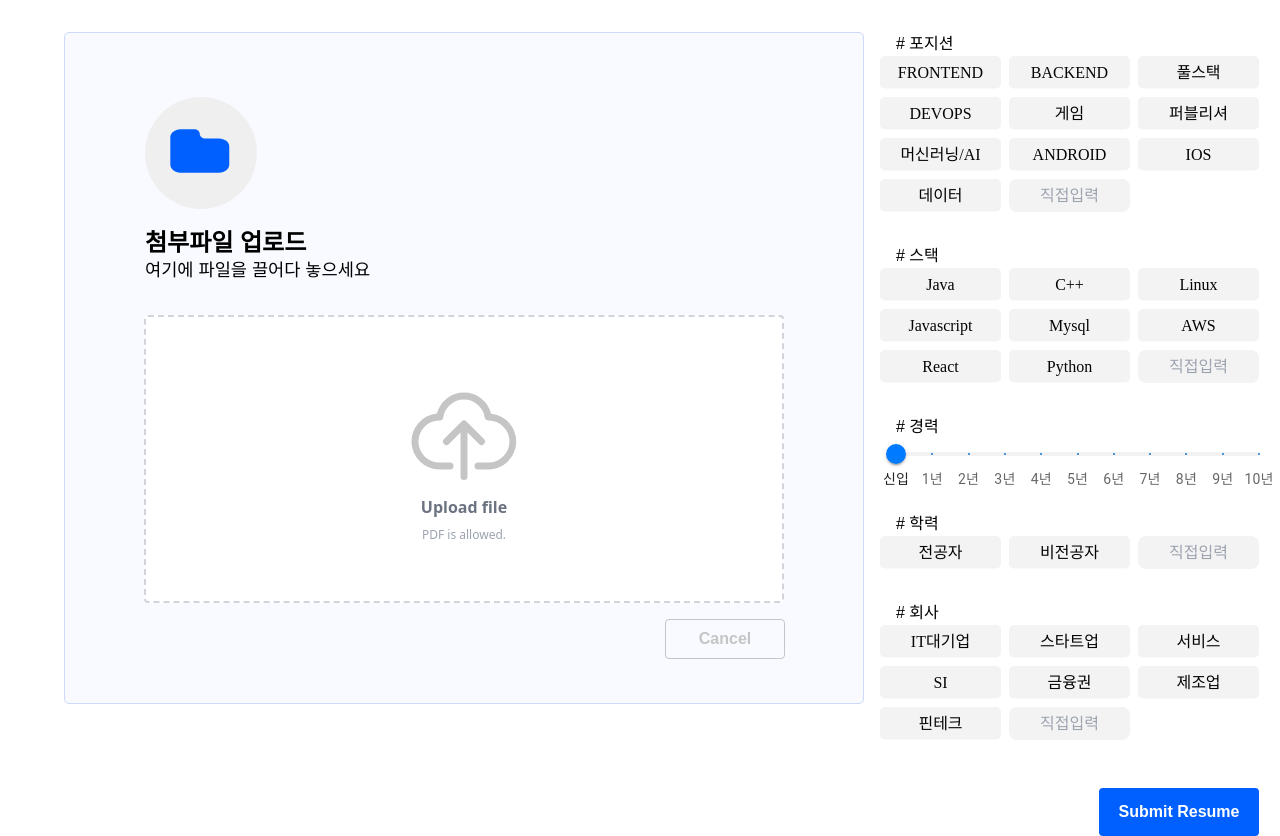
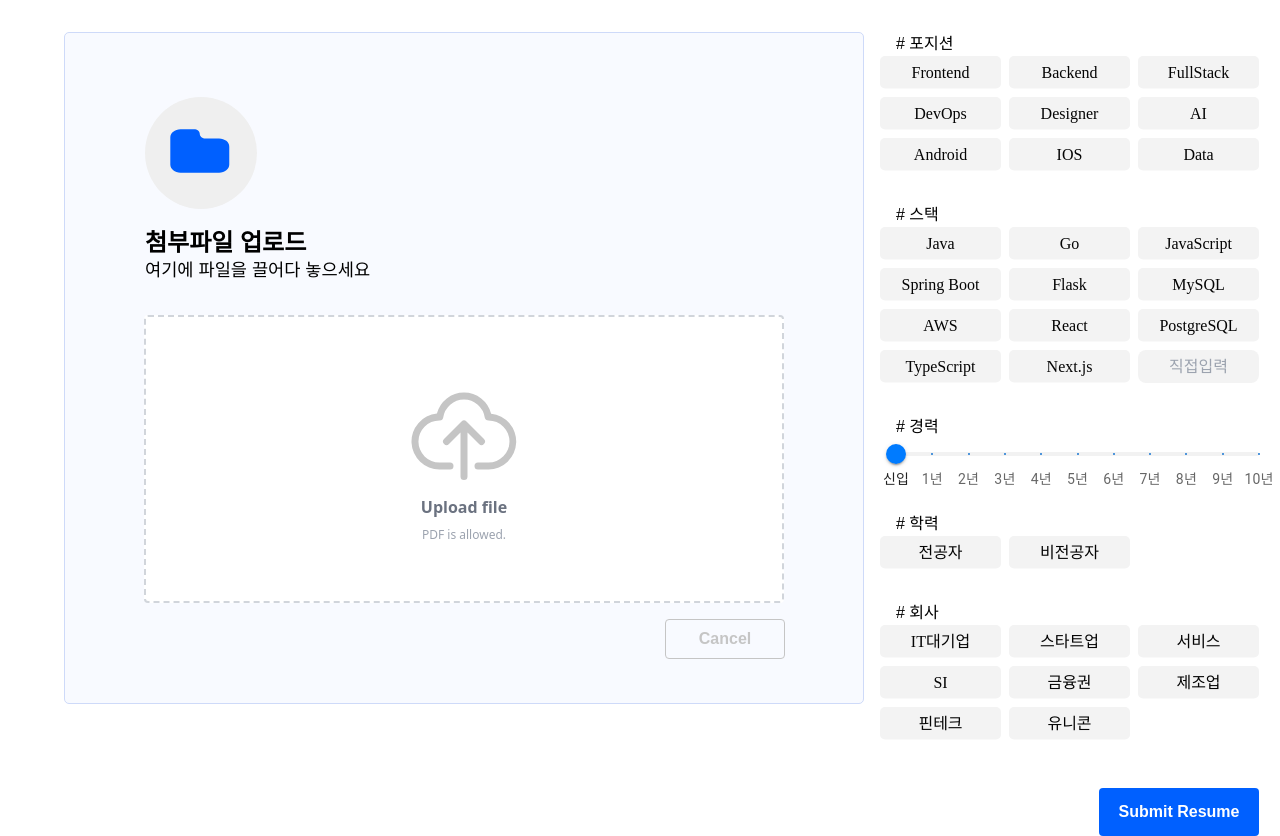
Before and after one commit to Techeer-blabla/techeer-resume, a React (Vite) app in the folder frontend/: page /upload in a window 1280 px wide. Shown: the top 836 px of the page. Built offline with nearby package versions, Linux system fonts and the light colour scheme; no server answers; a web font is replaced by a local one.

Commit message:
업로드페이지 선택 취소 로직 추가

```diff
--- a/frontend/src/pages/Upload.tsx
+++ b/frontend/src/pages/Upload.tsx
@@ -78,16 +78,15 @@ function Upload() {
 
   // 포지션, 학력, 회사, 스택 데이터
   const positions = [
-    "FRONTEND",
-    "BACKEND",
-    "풀스택",
-    "DEVOPS",
-    "게임",
-    "퍼블리셔",
-    "머신러닝/AI",
-    "ANDROID",
+    "Frontend",
+    "Backend",
+    "FullStack",
+    "DevOps",
+    "Designer",
+    "AI",
+    "Android",
     "IOS",
-    "데이터",
+    "Data",
   ];
   const educations = ["전공자", "비전공자"];
   const companies = [
@@ -98,16 +97,20 @@ function Upload() {
     "금융권",
     "제조업",
     "핀테크",
+    "유니콘",
   ];
   const stacks = [
     "Java",
-    "C++",
-    "Linux",
-    "Javascript",
-    "Mysql",
+    "Go",
+    "JavaScript",
+    "Spring Boot",
+    "Flask",
+    "MySQL",
     "AWS",
     "React",
-    "Python",
+    "PostgreSQL",
+    "TypeScript",
+    "Next.js",
   ];
 
   // SVG 컴포넌트
@@ -231,27 +234,39 @@ function Upload() {
     null
   );
 
-  const handlePositionClick = (position: string) => setPosition(position);
-  const handleEducationClick = (education: string) =>
-    setSelectedEducation(education);
-  const handleCompanyClick = (applyingCompany: string) =>
-    setApplyingCompany((prevCompanies) => [...prevCompanies, applyingCompany]);
+  const handlePositionClick = (positionTag: string) => {
+    setPosition((prevPosition) =>
+      prevPosition === positionTag ? "" : positionTag
+    );
+  };
+  const handleEducationClick = (education: string) => {
+    setSelectedEducation((prevEducation) =>
+      prevEducation === education ? "" : education
+    );
+  };
+  const handleCompanyClick = (applyingCompany: string) => {
+    setApplyingCompany((prevCompanies) =>
+      prevCompanies.includes(applyingCompany)
+        ? prevCompanies.filter((company) => company !== applyingCompany)
+        : [...prevCompanies, applyingCompany]
+    );
+  };
 
-  const [positionTags, setPositionTags] = useState<string[]>(positions);
+  const [positionTags] = useState<string[]>(positions);
   const [stackTags, setStackTags] = useState<string[]>(stacks);
-  const [educationTags, setEducationTags] = useState<string[]>(educations);
-  const [companyTags, setCompanyTags] = useState<string[]>(companies);
+  const [educationTags] = useState<string[]>(educations);
+  const [companyTags] = useState<string[]>(companies);
 
-  const handleStackClick = (techStack: string) =>
-    setTechStack((prevStacks) => [...prevStacks, techStack]);
-  const handleAddPosition = (newTag: string) =>
-    setPositionTags([...positionTags, newTag]);
+  const handleStackClick = (techStack: string) => {
+    setTechStack((prevStacks) =>
+      prevStacks.includes(techStack)
+        ? prevStacks.filter((stack) => stack !== techStack)
+        : [...prevStacks, techStack]
+    );
+  };
+
   const handleAddStack = (newTag: string) =>
     setStackTags([...stackTags, newTag]);
-  const handleAddEducation = (newTag: string) =>
-    setEducationTags([...educationTags, newTag]);
-  const handleAddCompany = (newTag: string) =>
-    setCompanyTags([...companyTags, newTag]);
 
   return (
     <div className="w-full flex mt-[2rem] ml-[4rem] space-x-4">
@@ -311,10 +326,6 @@ function Upload() {
               onClick={() => handlePositionClick(positionTag)}
             />
           ))}
-          <DirectInputTag
-            existingTags={positionTags}
-            onAdd={handleAddPosition}
-          />
         </div>
 
         {/* 스택 */}
@@ -353,10 +364,6 @@ function Upload() {
                 onClick={() => handleEducationClick(education)}
               />
             ))}
-            <DirectInputTag
-              existingTags={educationTags}
-              onAdd={handleAddEducation}
-            />
           </div>
         </div>
 
@@ -372,10 +379,6 @@ function Upload() {
                 onClick={() => handleCompanyClick(company)}
               />
             ))}
-            <DirectInputTag
-              existingTags={companyTags}
-              onAdd={handleAddCompany}
-            />
           </div>
           {/* 최종 업로드 버튼 */}
           <div className="flex justify-end mt-8">
```
